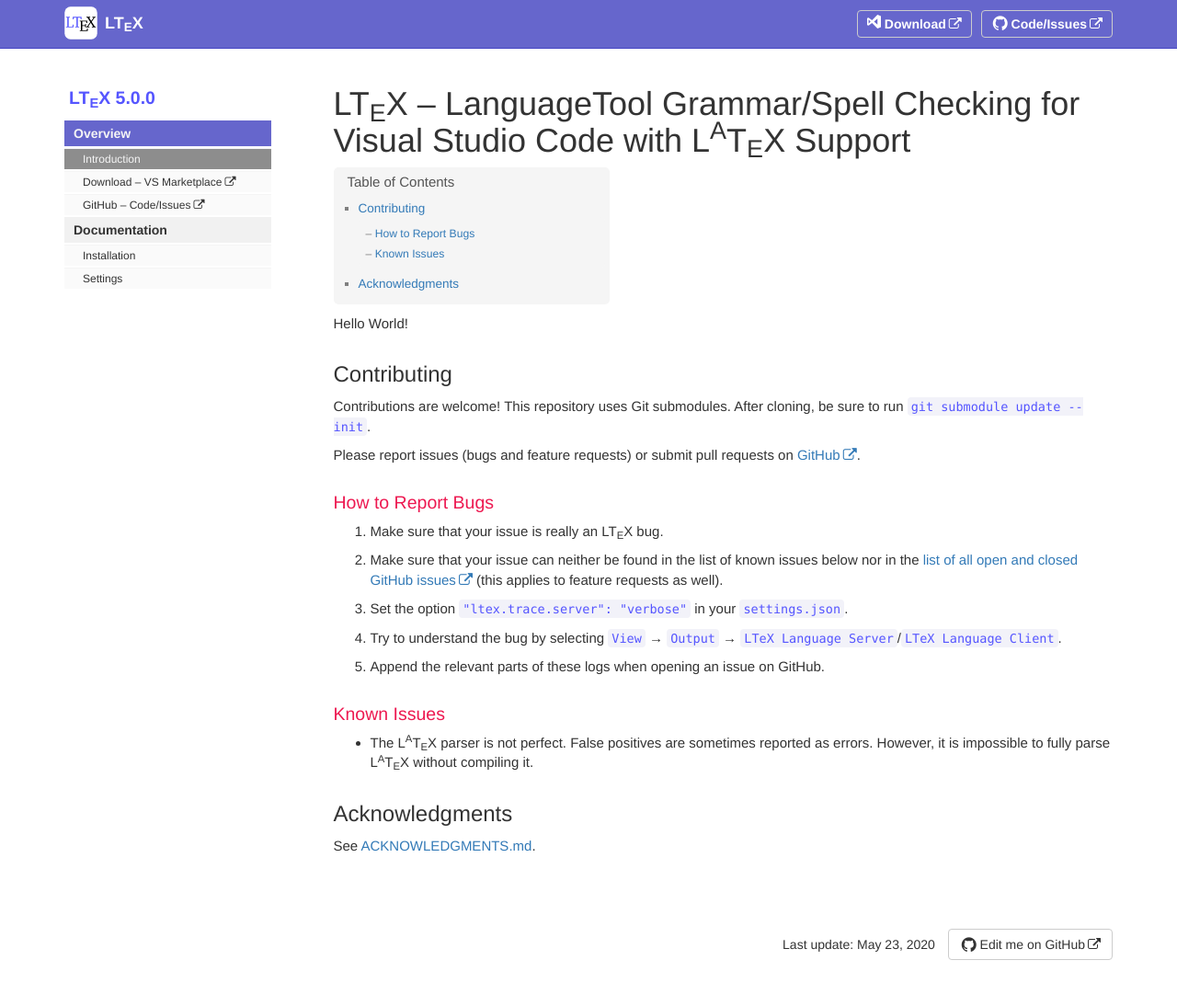
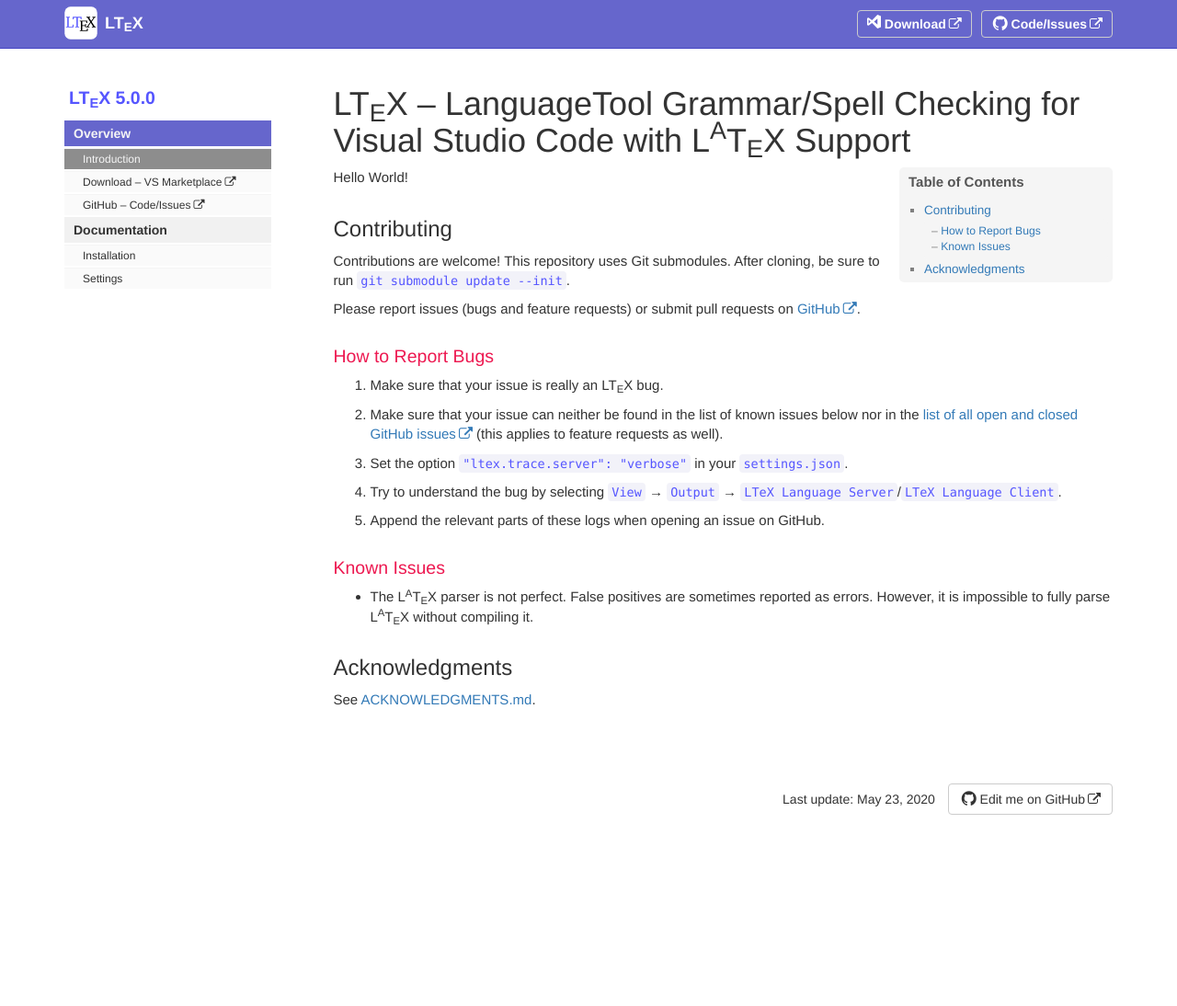
Before and after one commit to valentjn/vscode-ltex, a Jekyll site: the page built from pages/index.md, in a window 1280 px wide. Shown: the whole page at 92% size. Built offline with Jekyll 4.4.1, drawn with Linux system fonts in a browser that asks for light colours; comment, search, counter and statistics services are not loaded; after the commit the page ends 936 px from its top, so only the background shows below that.

Commit message:
Format table of contents

```diff
--- a/css/vscode-customizations.css
+++ b/css/vscode-customizations.css
@@ -17,6 +17,29 @@
 li.sidebarTitle { font-weight:bold; }
 .nav > li > a { font-weight:bold; }
 .nav ul li a { padding-left:20px; }
+
+/* table of contents */
+div#toc {
+  float:right;
+  margin-left:20px;
+}
+div#toc ul {
+  min-width:200px;
+  max-width:revert;
+}
+div#toc > ul::before {
+  display:inline-block;
+  width:auto;
+  padding-top:0;
+  padding-bottom:10px;
+  padding-left:5px;
+  font-weight:bold;
+}
+div#toc ul li,
+div#toc ul li ul li {
+  margin-top:0;
+  margin-bottom:0;
+}
 
 /* footer */
 footer { font-size:14px; }
```
